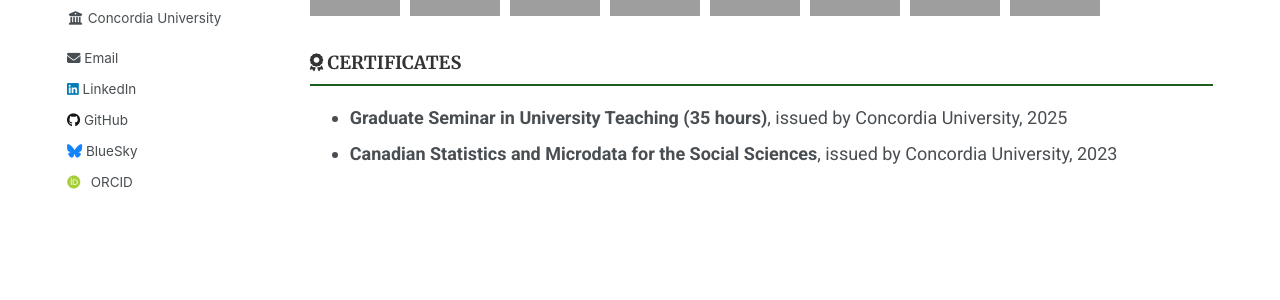
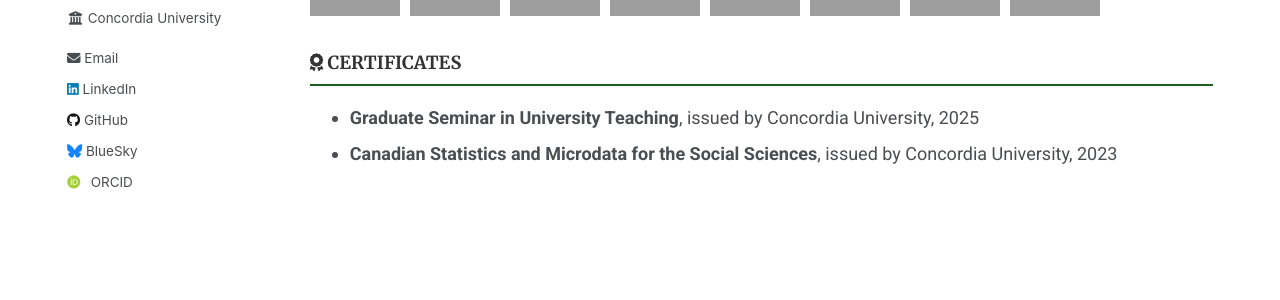
Before and after one commit to Mohsnmonji/mohsnmonji.github.io, a Jekyll site: the page built from _pages/Curriculum Vitae.md, in a window 1280 px wide and 900 px high, scrolled down 3200 px. Shown: the part 308-608 px from the top of the window. Built offline with Jekyll 4.4.1, drawn with Linux system fonts in a browser that asks for light colours; some web fonts are replaced; grey boxes are pictures that could not be loaded.

Commit message:
Update Curriculum Vitae.md

```diff
--- a/_pages/Curriculum Vitae.md
+++ b/_pages/Curriculum Vitae.md
@@ -190,5 +190,5 @@ author_profile: true
 
 ### <i class="fas fa-award"></i> CERTIFICATES
 
-- **Graduate Seminar in University Teaching (35 hours)**, issued by Concordia University, 2025
+- **Graduate Seminar in University Teaching**, issued by Concordia University, 2025
 - **Canadian Statistics and Microdata for the Social Sciences**, issued by Concordia University, 2023
```
